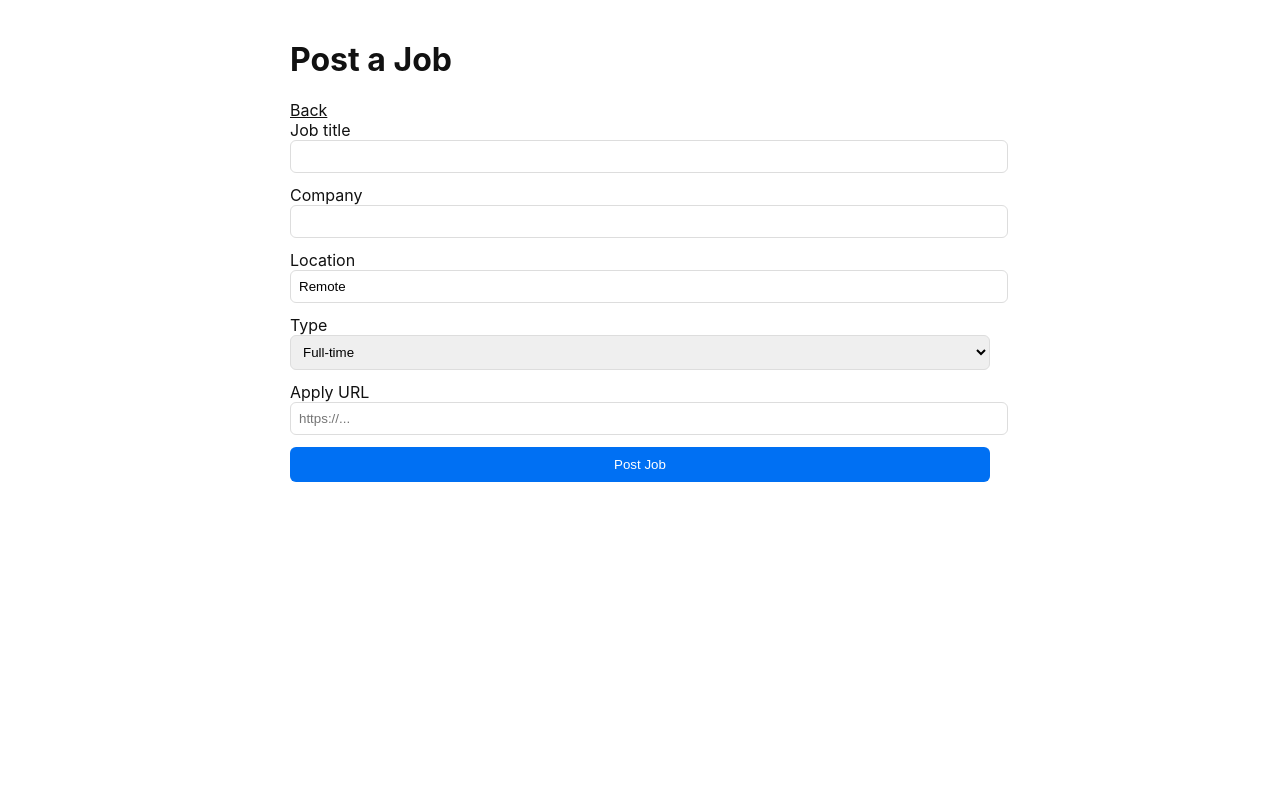
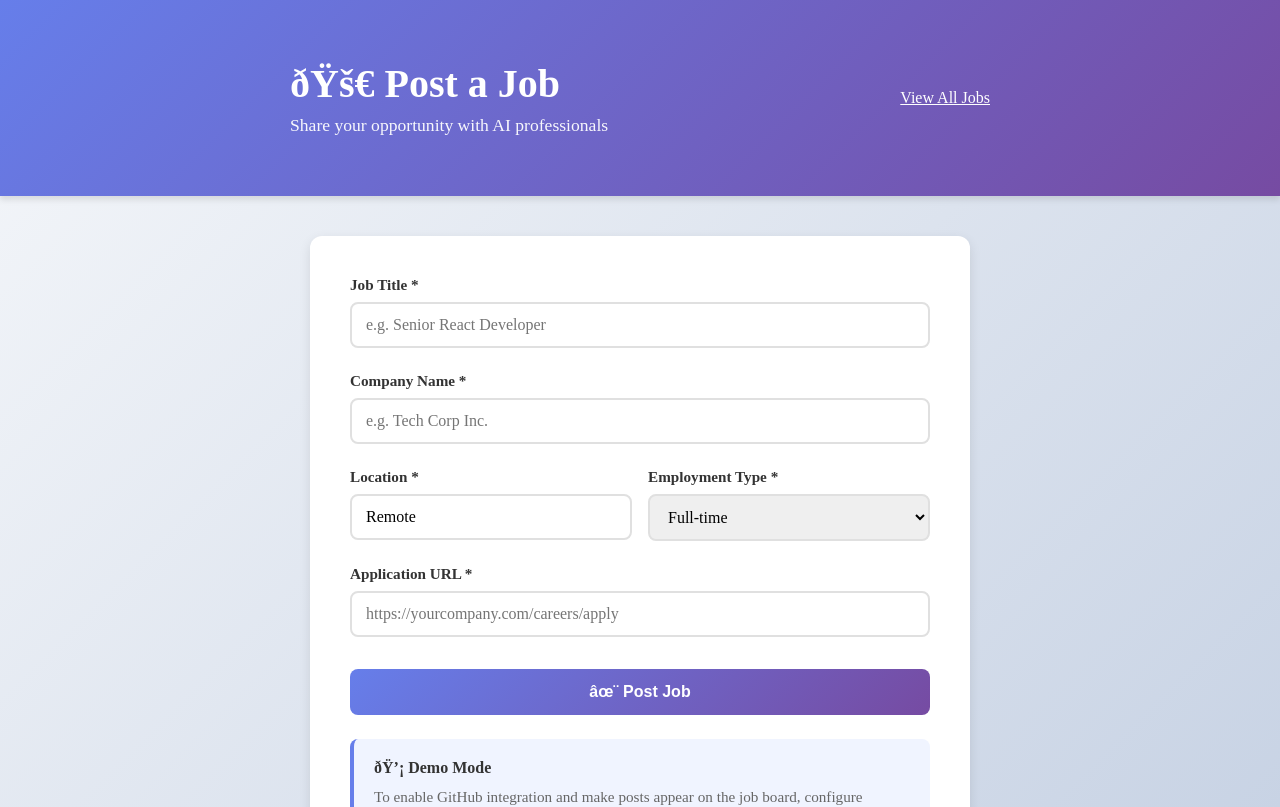
Before and after one commit to abhigupta8274/ai_job_board, a Next.js app: page /post in a window 1280 px wide. Shown: the top 807 px of the page. Built offline with nearby package versions, Linux system fonts and the light colour scheme.

Commit message:
Update: enhance UI and fix job posting real-time updates

```diff
--- a/pages/post.js
+++ b/pages/post.js
@@ -8,49 +8,174 @@ export default function Post() {
   const [type, setType] = useState('Full-time')
   const [applyUrl, setApplyUrl] = useState('')
   const [status, setStatus] = useState(null)
+  const [isSubmitting, setIsSubmitting] = useState(false)
 
   async function submit(e){
     e.preventDefault()
-    setStatus('sending')
+    setIsSubmitting(true)
+    setStatus(null)
+    try {
       const res = await fetch('/api/create-issue', {
         method: 'POST',
         headers: { 'Content-Type': 'application/json' },
         body: JSON.stringify({ title, company, location, type, applyUrl })
       })
       const data = await res.json()
-    if(res.ok) setStatus('posted')
-    else setStatus(data?.message || 'error')
+      if(res.ok) {
+        setStatus({ type: 'success', message: 'Job posted successfully! ðŸŽ‰' })
+        setTitle(''); setCompany(''); setLocation('Remote'); setType('Full-time'); setApplyUrl('')
+        setTimeout(() => setStatus(null), 3000)
+      } else {
+        setStatus({ type: 'error', message: data?.message || 'Failed to post job' })
+      }
+    } catch (err) {
+      setStatus({ type: 'error', message: 'Error posting job' })
+    } finally {
+      setIsSubmitting(false)
+    }
   }
 
   return (
-    <div className="container">
+    <div className="page">
       <header className="header">
-        <h1>Post a Job</h1>
-        <nav><Link href="/">Back</Link></nav>
+        <div className="header-content">
+          <div>
+            <h1>ðŸš€ Post a Job</h1>
+            <p className="subtitle">Share your opportunity with AI professionals</p>
+          </div>
+          <Link href="/" className="btn-back">View All Jobs</Link>
+        </div>
       </header>
 
+      <div className="container">
+        <div className="form-card">
           <form onSubmit={submit} className="form">
-        <label>Job title<input value={title} onChange={e=>setTitle(e.target.value)} required/></label>
-        <label>Company<input value={company} onChange={e=>setCompany(e.target.value)} required/></label>
-        <label>Location<input value={location} onChange={e=>setLocation(e.target.value)} required/></label>
-        <label>Type<select value={type} onChange={e=>setType(e.target.value)}>
+            <div className="form-group">
+              <label htmlFor="title" className="label">Job Title *</label>
+              <input
+                id="title"
+                className="input"
+                value={title}
+                onChange={e=>setTitle(e.target.value)}
+                placeholder="e.g. Senior React Developer"
+                required
+                disabled={isSubmitting}
+              />
+            </div>
+
+            <div className="form-group">
+              <label htmlFor="company" className="label">Company Name *</label>
+              <input
+                id="company"
+                className="input"
+                value={company}
+                onChange={e=>setCompany(e.target.value)}
+                placeholder="e.g. Tech Corp Inc."
+                required
+                disabled={isSubmitting}
+              />
+            </div>
+
+            <div className="form-row">
+              <div className="form-group">
+                <label htmlFor="location" className="label">Location *</label>
+                <input
+                  id="location"
+                  className="input"
+                  value={location}
+                  onChange={e=>setLocation(e.target.value)}
+                  placeholder="e.g. San Francisco, CA or Remote"
+                  required
+                  disabled={isSubmitting}
+                />
+              </div>
+              <div className="form-group">
+                <label htmlFor="type" className="label">Employment Type *</label>
+                <select
+                  id="type"
+                  className="input"
+                  value={type}
+                  onChange={e=>setType(e.target.value)}
+                  disabled={isSubmitting}
+                >
                   <option>Full-time</option>
                   <option>Part-time</option>
                   <option>Contract</option>
-        </select></label>
-        <label>Apply URL<input value={applyUrl} onChange={e=>setApplyUrl(e.target.value)} placeholder="https://..." required/></label>
-        <button type="submit">Post Job</button>
+                </select>
+              </div>
+            </div>
+
+            <div className="form-group">
+              <label htmlFor="applyUrl" className="label">Application URL *</label>
+              <input
+                id="applyUrl"
+                className="input"
+                value={applyUrl}
+                onChange={e=>setApplyUrl(e.target.value)}
+                placeholder="https://yourcompany.com/careers/apply"
+                type="url"
+                required
+                disabled={isSubmitting}
+              />
+            </div>
+
+            <button type="submit" className="btn-submit" disabled={isSubmitting}>
+              {isSubmitting ? 'Posting...' : 'âœ¨ Post Job'}
+            </button>
           </form>
 
-      {status && <p className="status">Status: {status}</p>}
+          {status && (
+            <div className={`alert alert-${status.type}`}>
+              {status.message}
+            </div>
+          )}
+
+          <div className="info-box">
+            <p className="info-title">ðŸ’¡ Demo Mode</p>
+            <p className="info-text">To enable GitHub integration and make posts appear on the job board, configure <code>GITHUB_REPO</code> and <code>GITHUB_TOKEN</code> environment variables in your hosting platform.</p>
+          </div>
+        </div>
+      </div>
+
+      <footer className="footer">
+        <p>âœ¨ Built with AI â€¢ Real-time job posting â€¢ Powered by GitHub</p>
+      </footer>
 
       <style jsx>{`
-        .container{max-width:700px;margin:40px auto;padding:0 16px;font-family:Inter,system-ui,Arial}
-        .form{display:grid;gap:12px}
-        label{display:block}
-        input,select{width:100%;padding:8px;border:1px solid #ddd;border-radius:6px}
-        button{padding:10px 14px;border-radius:6px;background:#0070f3;color:white;border:none}
-        .status{margin-top:12px}
+        * { box-sizing: border-box; }
+        .page { min-height: 100vh; display: flex; flex-direction: column; background: linear-gradient(135deg, #f5f7fa 0%, #c3cfe2 100%); }
+        .header { background: linear-gradient(135deg, #667eea 0%, #764ba2 100%); color: white; padding: 60px 20px; box-shadow: 0 4px 6px rgba(0,0,0,0.1); }
+        .header-content { max-width: 700px; margin: 0 auto; display: flex; justify-content: space-between; align-items: center; gap: 30px; }
+        .header h1 { margin: 0; font-size: 2.5em; font-weight: 700; }
+        .subtitle { margin: 8px 0 0 0; font-size: 1.1em; opacity: 0.95; }
+        .btn-back { display: inline-block; background: rgba(255,255,255,0.2); color: white; padding: 12px 24px; border-radius: 8px; text-decoration: none; font-weight: 600; transition: all 0.3s ease; white-space: nowrap; }
+        .btn-back:hover { background: rgba(255,255,255,0.3); transform: translateX(-4px); }
+        .container { max-width: 700px; margin: 0 auto; padding: 0 20px; flex: 1; }
+        .form-card { background: white; padding: 40px; border-radius: 12px; box-shadow: 0 4px 12px rgba(0,0,0,0.1); margin: 40px 0; }
+        .form { }
+        .form-group { margin-bottom: 24px; }
+        .form-row { display: grid; grid-template-columns: 1fr 1fr; gap: 16px; }
+        .label { display: block; margin-bottom: 8px; font-weight: 600; color: #333; font-size: 0.95em; }
+        .input { width: 100%; padding: 12px 14px; border: 2px solid #e0e0e0; border-radius: 8px; font-size: 1em; transition: all 0.3s ease; font-family: inherit; }
+        .input:focus { outline: none; border-color: #667eea; box-shadow: 0 0 0 3px rgba(102, 126, 234, 0.1); }
+        .input:disabled { background: #f5f5f5; color: #999; cursor: not-allowed; }
+        .btn-submit { width: 100%; padding: 14px 20px; background: linear-gradient(135deg, #667eea 0%, #764ba2 100%); color: white; border: none; border-radius: 8px; font-size: 1em; font-weight: 700; cursor: pointer; transition: all 0.3s ease; margin-top: 8px; }
+        .btn-submit:hover:not(:disabled) { transform: translateY(-2px); box-shadow: 0 8px 16px rgba(102, 126, 234, 0.3); }
+        .btn-submit:disabled { opacity: 0.7; cursor: not-allowed; }
+        .alert { padding: 16px; border-radius: 8px; margin-top: 20px; font-weight: 500; }
+        .alert-success { background: #d4edda; color: #155724; border: 1px solid #c3e6cb; }
+        .alert-error { background: #f8d7da; color: #721c24; border: 1px solid #f5c6cb; }
+        .info-box { background: #f0f4ff; padding: 20px; border-radius: 8px; margin-top: 24px; border-left: 4px solid #667eea; }
+        .info-title { margin: 0 0 8px 0; font-weight: 600; color: #333; }
+        .info-text { margin: 0; color: #666; font-size: 0.95em; line-height: 1.6; }
+        code { background: white; padding: 2px 6px; border-radius: 4px; font-family: 'Courier New', monospace; color: #667eea; }
+        .footer { background: #2d3436; color: white; text-align: center; padding: 30px 20px; margin-top: auto; font-size: 0.9em; }
+        .footer p { margin: 0; opacity: 0.9; }
+        @media (max-width: 600px) {
+          .header-content { flex-direction: column; text-align: center; }
+          .form-row { grid-template-columns: 1fr; }
+          .form-card { padding: 24px; }
+        }
       `}</style>
     </div>
   )
```
Lines whose indentation alone changed are shown as unchanged.
